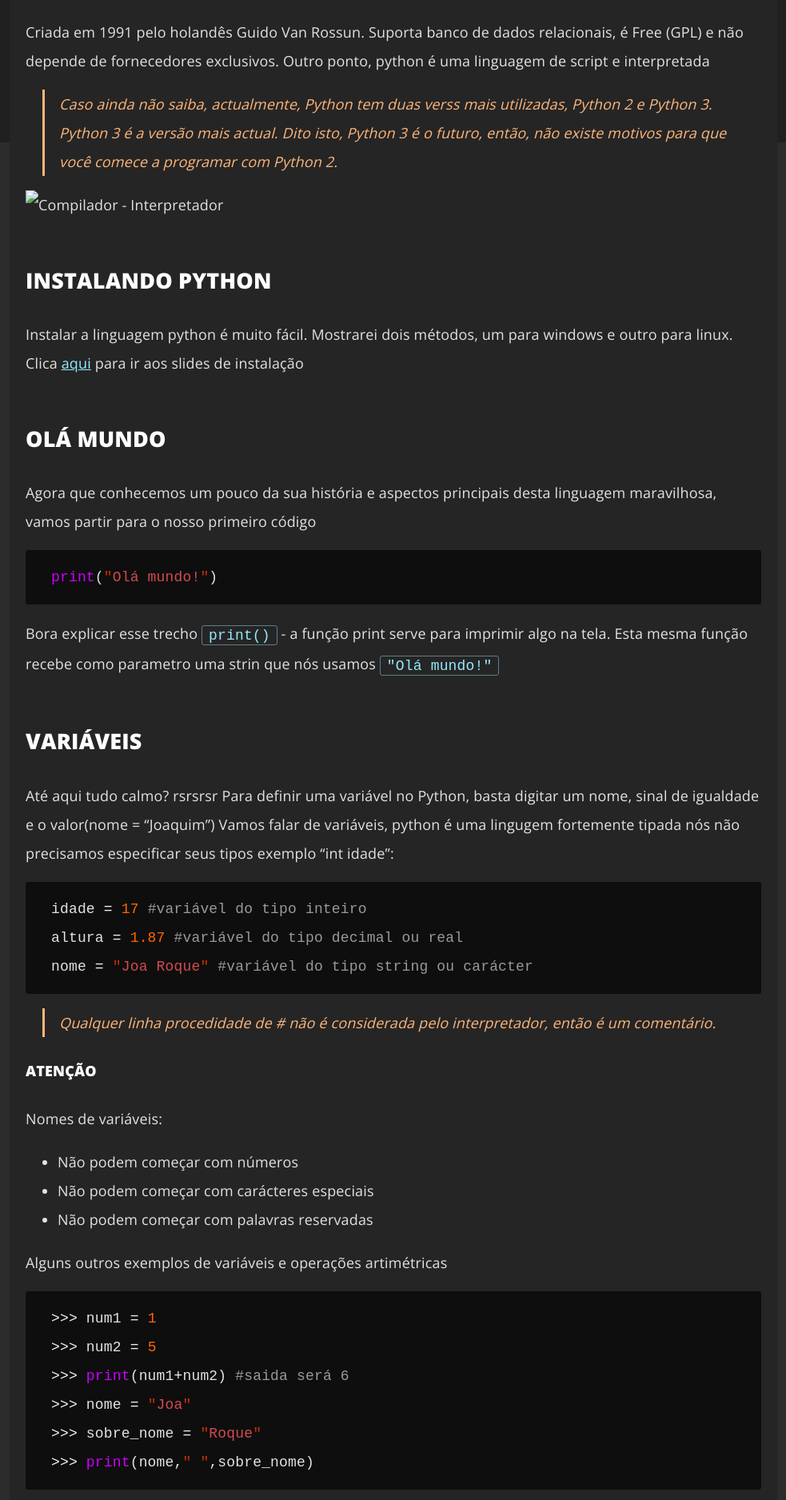
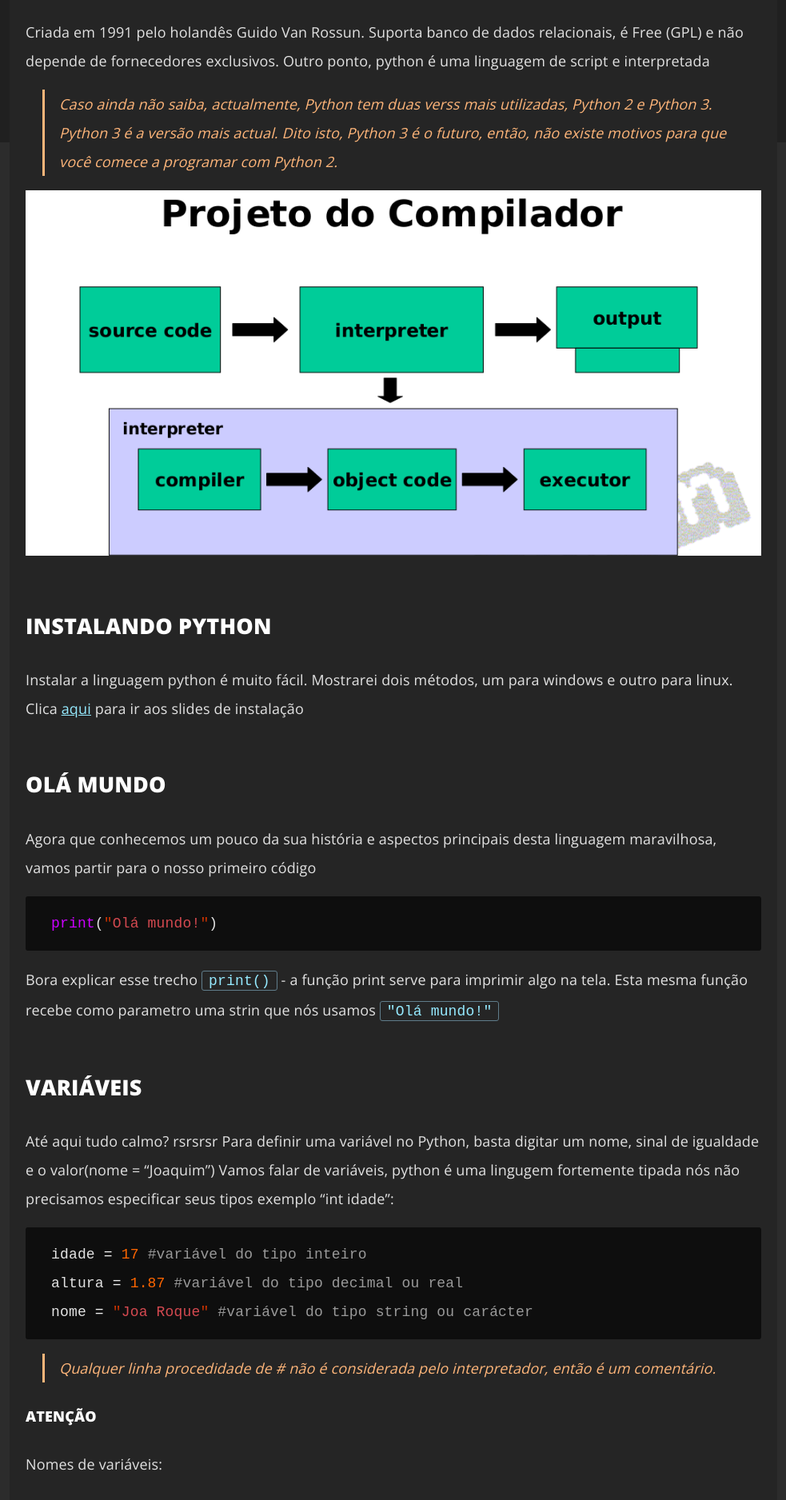
Before and after one commit to programadorao/pangolano.github.io-old, a Jekyll site: the page built from _posts/2020-12-22-introducao-a-linguagem-pyhon.md, in a window 1280 px wide. Shown: the part 426-2302 px from the top of the page at 80% size, without its empty margins (148-1131 px from the left). Built offline with Jekyll 4.4.1, drawn with Linux system fonts in a browser that asks for light colours; emoji names are drawn with the system emoji font; comment, search, counter and statistics services are not loaded.

Commit message:
Corrigi a URL da imagem compilador-interpretador

```diff
--- a/_posts/2020-12-22-introducao-a-linguagem-pyhon.md
+++ b/_posts/2020-12-22-introducao-a-linguagem-pyhon.md
@@ -14,7 +14,7 @@
 
 > Caso ainda não saiba, actualmente, Python tem duas verss mais utilizadas, Python 2 e Python 3. Python 3 é a versão mais actual. Dito isto, Python 3 é o futuro, então, não existe motivos para que você comece a programar com Python 2.
 
-![Compilador - Interpretador]({{site.baseurl}}/assets/img/compilador-interpretador.png)
+![Compilador - Interpretador]({{site.baseurl}}/assets/img/post/compilador-interpretador.png)
 
 ## INSTALANDO PYTHON
 Instalar a linguagem python é muito fácil. Mostrarei dois métodos, um para windows e outro para linux.
```
